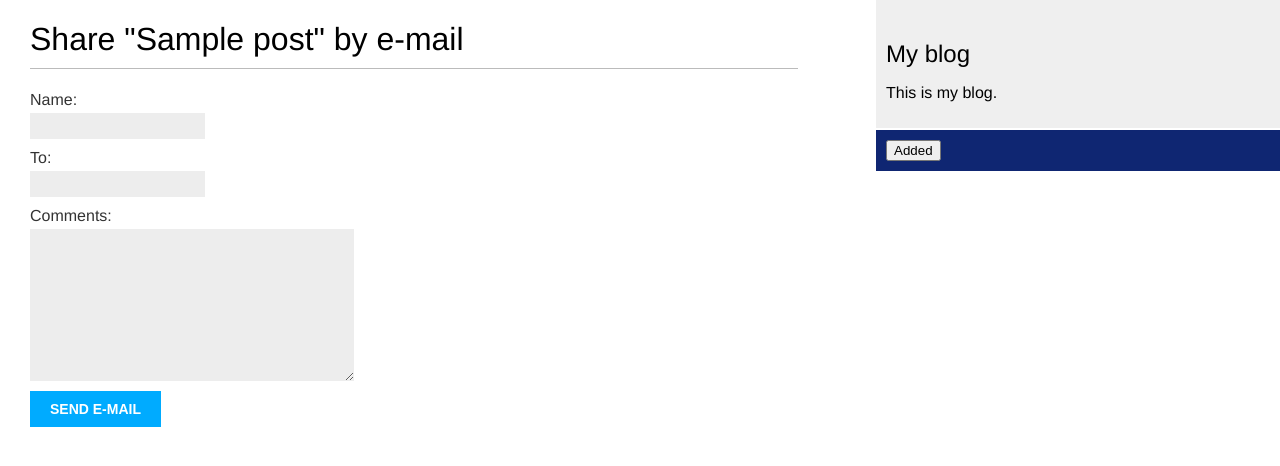
After one commit to JhonyRuiz/blog_application, a Django app: page /blog/1/share/ in a window 1280 px wide. The commit adds this page. Shown: the top 466 px of the page. Run offline with Django 5.2, Linux system fonts and the light colour scheme; tables that the repository leaves empty hold one stand-in row (values such as "Sample post").

Commit message:
Django Book until chapter 2 and beggining of chapter 3

```diff
--- /dev/null
+++ b/mysite/blog/forms.py
@@ -0,0 +1,12 @@
+from django import forms
+from .models import Comment
+
+class EmailPostForm(forms.Form):
+    name = forms.CharField(max_length=25)
+    to = forms.EmailField()
+    comments = forms.CharField(required=False, widget=forms.Textarea)
+
+class CommentForm(forms.ModelForm):
+    class Meta:
+        model = Comment
+        fields = ['name', 'email', 'body']
--- a/mysite/blog/models.py
+++ b/mysite/blog/models.py
@@ -47,3 +47,23 @@ class Post(models.Model):
                              self.publish.month,
                              self.publish.day,
                              self.slug])
+
+class Comment(models.Model):
+    post = models.ForeignKey(Post,
+                             on_delete=models.CASCADE,
+                             related_name='comments')
+    name = models.CharField(max_length=80)
+    email = models.EmailField()
+    body = models.TextField()
+    created = models.DateTimeField(auto_now_add=True)
+    updated = models.DateTimeField(auto_now=True)
+    active = models.BooleanField(default=True)
+
+    class Meta:
+        ordering = ['created']
+        indexes = [
+            models.Index(fields=['created']),
+            ]
+
+    def __str__(self):
+        return f'Comment by {self.name} on {self.post}'
--- a/mysite/blog/static/css/blog.css
+++ b/mysite/blog/static/css/blog.css
@@ -18,10 +18,10 @@ h1 {
 #manage_section {
     position: relative;
     float:right;
-    top: 0px;
     width:30%;
     padding:10px;
-    background:#115a70;
+    margin-top: 2px;
+    background:#0f2672;
     height:100%;
 }
 
@@ -31,6 +31,7 @@ h2 {
 }
 
 #content {
+    position: relative;
     float:left;
     width:60%;
     padding:0 0 0 30px;
--- a/mysite/blog/templates/blog/base.html
+++ b/mysite/blog/templates/blog/base.html
@@ -3,20 +3,19 @@
 <html>
 <head>
     <title>{% block title %}{% endblock %}</title>
-    <link href="{% static "css/blog.css" %}" rel="stylesheet">
+    <link href="{% static 'css/blog.css' %}" rel="stylesheet">
 </head>
 <body>
     <div id="content">
         {% block content %}
         {% endblock %}
-
     </div>
     <div id="sidebar">
         <h2>My blog</h2>
         <p>This is my blog.</p>
     </div>
     <div id="manage_section">
-        <button>Add</button>
+        <button>Added</button>
     </div>
 </body>
 </html>
--- /dev/null
+++ b/mysite/blog/templates/blog/post/includes/comment_form.html
@@ -0,0 +1,6 @@
+<h2>Add a new comment</h2>
+<form action="{% url "blog:post_comment" post.id %}" method="post">
+ {{ form.as_p }}
+ {% csrf_token %}
+ <p><input type="submit" value="Add comment"></p>
+</form>
--- /dev/null
+++ b/mysite/blog/templates/blog/post/share.html
@@ -0,0 +1,17 @@
+{% extends "blog/base.html" %}
+{% block title %}Share a post{% endblock %}
+{% block content %}
+    {% if sent %}
+        <h1>E-mail successfully sent</h1>
+        <p>
+            "{{ post.title }}" was successfully sent to {{ form.cleaned_data.to }}.
+        </p>
+    {% else %}
+        <h1>Share "{{ post.title }}" by e-mail</h1>
+        <form method="post">
+            {{ form.as_p }}
+            {% csrf_token %}
+            <input type="submit" value="Send e-mail">
+        </form>
+    {% endif %}
+{% endblock %}
--- a/mysite/blog/urls.py
+++ b/mysite/blog/urls.py
@@ -6,6 +6,7 @@ app_name = 'blog'
 urlpatterns = [
      # post views
     path('', views.post_list, name='post_list'),
-    path('<int:year>/<int:month>/<int:day>/<slug:post>/',
-         views.post_detail, name='post_detail'),
+    path('<int:year>/<int:month>/<int:day>/<slug:post>/', views.post_detail, name='post_detail'),
+    path('<int:post_id>/share/', views.post_share, name='post_share'),
+    path('<int:post_id>/comment/',views.post_comment, name='post_comment'),
 ]
--- a/mysite/blog/views.py
+++ b/mysite/blog/views.py
@@ -1,6 +1,10 @@
 from django.shortcuts import render , get_object_or_404
 from blog.models import Post
 from django.core.paginator import Paginator, EmptyPage, PageNotAnInteger
+from .forms import EmailPostForm,CommentForm
+from django.core.mail import send_mail
+from .models import Post,Comment
+from django.views.decorators.http import require_POST
 
 # Create your views here.
 
@@ -27,6 +31,52 @@ def post_detail(request, year, month, day, post):
                              publish__year=year,
                              publish__month=month,
                              publish__day=day)
+    # List of active comments for this post
+    comments = post.comments.filter(active=True)
+    # Form for users to comment
+    form = CommentForm()
     return render(request,
-                  'blog/post/detail.html',
-                  {'post': post})
+                'blog/post/detail.html',
+                {'post': post,
+                'comments': comments,
+                'form': form})
+
+
+def post_share(request, post_id):
+    # Retrieve post by id
+    post = get_object_or_404(Post, id=post_id, status=Post.Status.PUBLISHED)
+    sent = False
+
+    if request.method == 'POST':
+    # Form was submitted
+        form = EmailPostForm(request.POST)
+        if form.is_valid():
+        # Form fields passed validation
+            cd = form.cleaned_data
+            post_url = request.build_absolute_uri(post.get_absolute_url())
+            subject = f"{cd['name']} recommends you read {post.title}"
+            message = f"Read {post.title} at {post_url}\n\n {cd['name']}\'s comments: {cd['comments']}"
+            send_mail(subject, message, 'djangoappsemailtest@gmail.com',[cd['to']])
+            sent = True
+
+    else:
+        form = EmailPostForm()
+    return render(request, 'blog/post/share.html', {'post': post,'form': form,'sent':sent})
+
+@require_POST
+def post_comment(request, post_id):
+    post = get_object_or_404(Post, id=post_id, status=Post.Status.PUBLISHED)
+    comment = None
+    # A comment was posted
+    form = CommentForm(data=request.POST)
+    if form.is_valid():
+        # Create a Comment object without saving it to the database
+        comment = form.save(commit=False)
+        # Assign the post to the comment
+        comment.post = post
+        # Save the comment to the database
+        comment.save()
+    return render(request, 'blog/post/comment.html',
+                                {'post': post,
+                                'form': form,
+                                'comment': comment})
```
Also changed, not shown: mysite/blog/admin.py (+7 -1 lines), mysite/blog/templates/blog/post/comment.html (added, +10 -0 lines), mysite/blog/templates/blog/post/detail.html (+22 -0 lines), mysite/mysite/settings.py (+8 -1 lines), mysite/blog/migrations/0004_comment.py (added).
